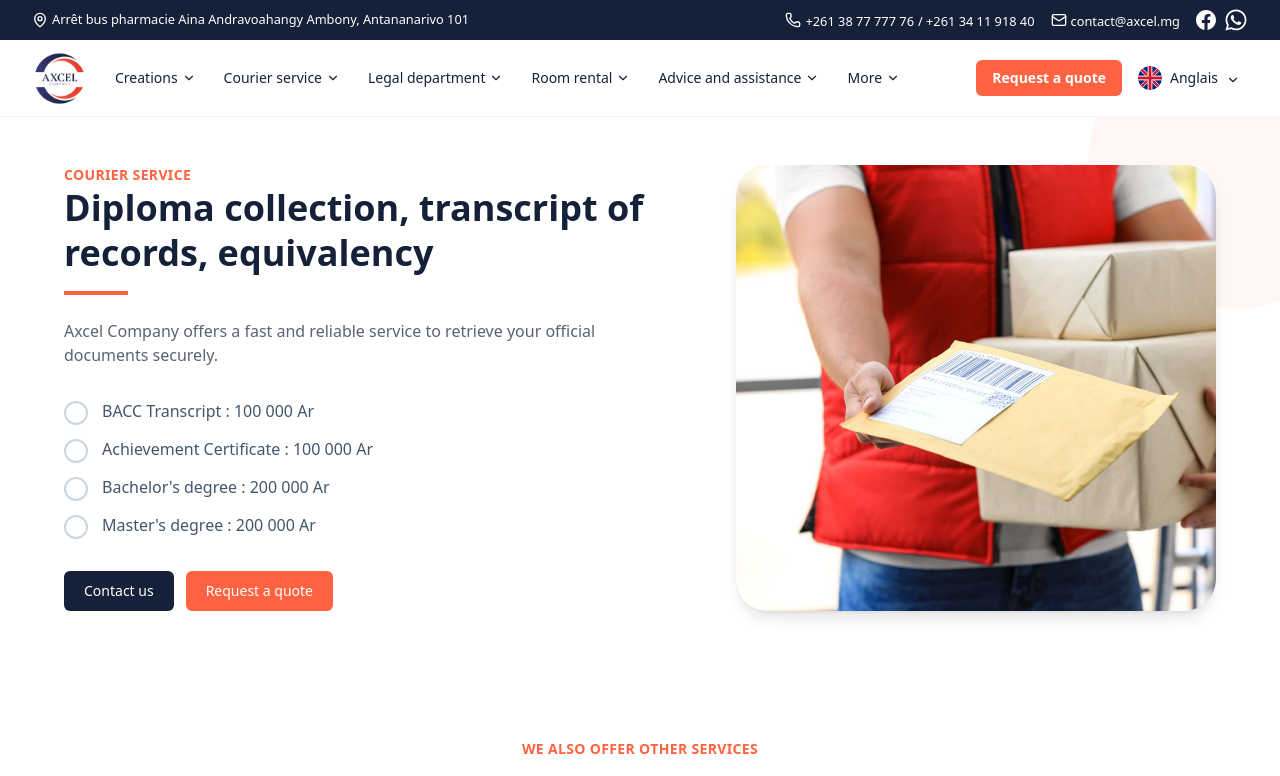
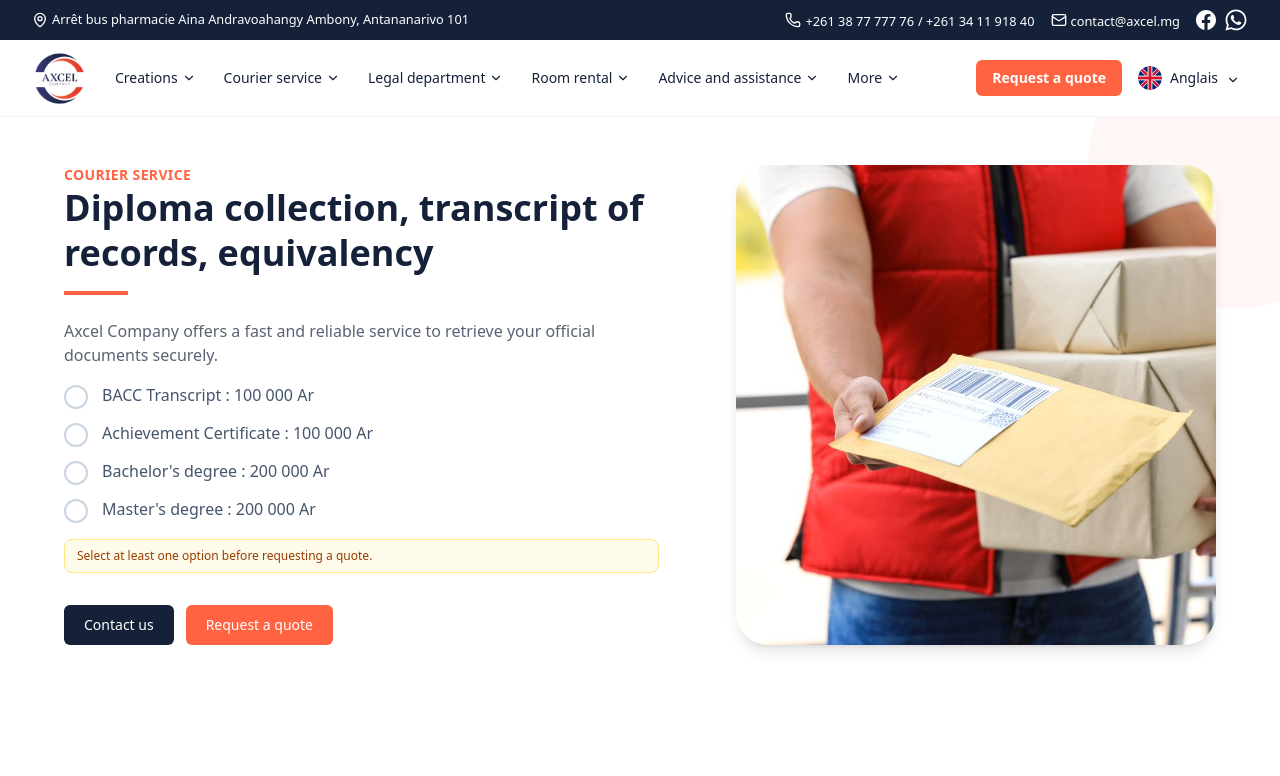
Before and after one commit to HarilalaTino/nextjs_axcel, a Next.js app: page /en/recuperation-diplome-releves in a window 1280 px wide. Shown: the top 776 px of the page. Built offline with nearby package versions, Linux system fonts and the light colour scheme.

Commit message:
required feature of devis button

```diff
--- a/messages/en.json
+++ b/messages/en.json
@@ -487,6 +487,8 @@
       "eyebrow": "Courier Service",
       "title": "Diploma collection, transcript of records, equivalency",
       "description": "Axcel Company offers a fast and reliable service to retrieve your official documents securely.",
+      "pleaseSelect": "Please select the type of document you wish to retrieve :",
+      "selectionRequired": "Select at least one option before requesting a quote.",
       "contact": "Contact us",
       "quote": "Request a quote",
       "bacc" : {
--- a/src/app/[locale]/recuperation-diplome-releves/page.tsx
+++ b/src/app/[locale]/recuperation-diplome-releves/page.tsx
@@ -35,6 +35,7 @@ export default async function CourierDiplomaRetrieval() {
             <>
               <p className="mb-4">{diplomaTranscription("description")}</p>
               <CourierDiplomaSelection
+                requiredMessage={diplomaTranscription("selectionRequired")}
                 options={[
                   {
                     slug: "releve-de-notes-bacc",
@@ -62,6 +63,7 @@ export default async function CourierDiplomaRetrieval() {
           }
           imageSrc="/images/courier/courier-1.jpg"
           ctasDisplay
+          requiredSelectionType="courier-diploma-retrieval"
           t={diplomaTranscription}
         />
         <ElegantCardWrapper />
--- a/src/components/ui/shared/courier-diploma-selection.tsx
+++ b/src/components/ui/shared/courier-diploma-selection.tsx
@@ -12,6 +12,7 @@ type CourierDiplomaOption = {
 
 type CourierDiplomaSelectionProps = {
   options: CourierDiplomaOption[];
+  requiredMessage?: string;
 };
 
 const getSelectedSlugs = (value: string | null) =>
@@ -20,7 +21,10 @@ const getSelectedSlugs = (value: string | null) =>
     .map((slug) => slug.trim())
     .filter(Boolean);
 
-export default function CourierDiplomaSelection({ options }: CourierDiplomaSelectionProps) {
+export default function CourierDiplomaSelection({
+  options,
+  requiredMessage,
+}: CourierDiplomaSelectionProps) {
   const router = useRouter();
   const pathname = usePathname();
   const searchParams = useSearchParams();
@@ -53,11 +57,12 @@ export default function CourierDiplomaSelection({ options }: CourierDiplomaSelec
   };
 
   return (
-    <ul className="mt-8 space-y-3" aria-label="Options de documents">
-      {options.map((option) => {
-        const selected = selectedSlugs.includes(option.slug);
+    <>
+      <ul className="mt-4 space-y-3" aria-label="Options de documents">
+        {options.map((option) => {
+          const selected = selectedSlugs.includes(option.slug);
 
-        return (
+          return (
           <li key={option.slug} className="flex items-start gap-3.5">
             <label className="flex min-w-0 cursor-pointer items-start gap-3.5">
               <input
@@ -81,7 +86,16 @@ export default function CourierDiplomaSelection({ options }: CourierDiplomaSelec
             </label>
           </li>
         );
-      })}
-    </ul>
+        })}
+      </ul>
+      {requiredMessage && selectedSlugs.length === 0 && (
+        <p
+          className="mt-4 rounded-lg border border-amber-200 bg-amber-50 px-3 py-2 text-xs text-amber-800"
+          role="status"
+        >
+          {requiredMessage}
+        </p>
+      )}
+    </>
   );
 }
--- a/src/components/ui/shared/page-creation.tsx
+++ b/src/components/ui/shared/page-creation.tsx
@@ -22,6 +22,7 @@ type CreationPageProps = {
   basicDisplayPrice?: BasicPrice;
   ctasDisplay?: boolean;
   overideQueryparams?: string;
+  requiredSelectionType?: string;
 };
 
 export interface Tier {
@@ -53,6 +54,7 @@ export default async function CreationPage({
   basicDisplayPrice,
   ctasDisplay,
   overideQueryparams,
+  requiredSelectionType,
 }: CreationPageProps) {
   const contactHref = '/contact' as const;
   const quoteHref = '/devis' as const;
@@ -133,6 +135,7 @@ export default async function CreationPage({
                           rate: tier.quoteUrl,
                         }}
                         preserveQueryParams
+                        requiredSelectionType={requiredSelectionType}
                         className="mt-6 inline-block rounded-md bg-secondary px-5 py-2.5 text-center text-sm font-medium text-white transition-colors hover:bg-secondary/90 sm:w-auto"
                       >
                         {globalTranslation('quoteLabel')}
@@ -190,6 +193,7 @@ export default async function CreationPage({
                       pathname={quoteUrl.pathname}
                       query={quoteUrl.query}
                       preserveQueryParams
+                      requiredSelectionType={requiredSelectionType}
                       className="rounded-md bg-secondary px-5 py-2.5 text-center text-sm font-medium text-white transition-colors hover:bg-secondary/90 sm:w-auto"
                     >
                       {quoteLabel}
@@ -214,6 +218,7 @@ export default async function CreationPage({
                   pathname={quoteUrl.pathname}
                   query={quoteUrl.query}
                   preserveQueryParams
+                  requiredSelectionType={requiredSelectionType}
                   className="rounded-md bg-secondary px-5 py-2.5 text-center text-sm font-medium text-white transition-colors hover:bg-secondary/90 sm:w-auto"
                 >
                   {quoteLabel}
--- a/src/components/ui/shared/query-aware-link.tsx
+++ b/src/components/ui/shared/query-aware-link.tsx
@@ -2,12 +2,13 @@
 
 import { Link } from '@/i18n/navigation';
 import { useSearchParams } from 'next/navigation';
-import type { ReactNode } from 'react';
+import type { MouseEvent, ReactNode } from 'react';
 
 type QueryAwareLinkProps = {
   pathname: '/devis';
   query: Record<string, string>;
   preserveQueryParams?: boolean;
+  requiredSelectionType?: string;
   className: string;
   children: ReactNode;
 };
@@ -16,6 +17,7 @@ export default function QueryAwareLink({
   pathname,
   query,
   preserveQueryParams = false,
+  requiredSelectionType,
   className,
   children,
 }: QueryAwareLinkProps) {
@@ -24,9 +26,20 @@ export default function QueryAwareLink({
   const hrefQuery = preserveQueryParams
     ? { ...query, ...currentQuery }
     : query;
+  const hasRequiredSelection = !requiredSelectionType
+    || Boolean(currentQuery.type && currentQuery.type !== requiredSelectionType);
+
+  const handleClick = (event: MouseEvent<HTMLAnchorElement>) => {
+    if (!hasRequiredSelection) event.preventDefault();
+  };
 
   return (
-    <Link href={{ pathname, query: hrefQuery }} className={className}>
+    <Link
+      href={{ pathname, query: hrefQuery }}
+      className={className}
+      aria-disabled={!hasRequiredSelection}
+      onClick={handleClick}
+    >
       {children}
     </Link>
   );
```
Also changed, not shown: messages/fr.json.
